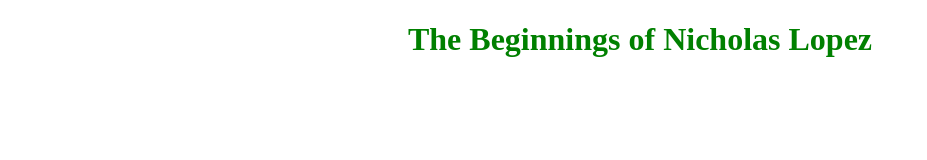
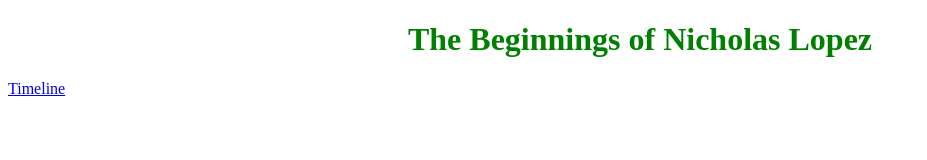
Before and after one commit to FenrirIsFree/the-beginnings, a plain HTML site: page index.html in a window 1280 px wide. Shown: the whole page, without its empty margins (0-927 px from the left). Drawn offline with Linux system fonts and the light colour scheme.

Commit message:
Update index.html

```diff
--- a/index.html
+++ b/index.html
@@ -14,5 +14,9 @@
 <body text="green">
     <center>
         <h1>The Beginnings of Nicholas Lopez</h1>
+    </center>
+    <nav>
+        <a href="./TheWebsiteTimeline.html">Timeline</a>
+    </nav>
 </body>
 </html>
```
